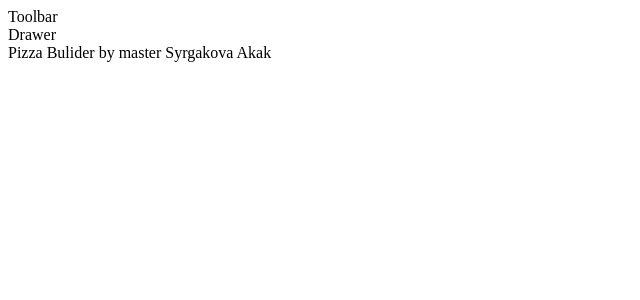
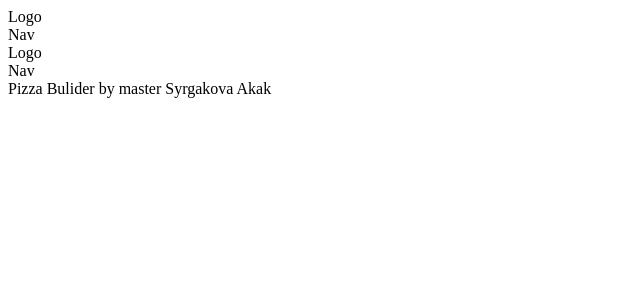
Before and after one commit to akak01/builder, a React (Create React App) app: page / in a window 1280 px wide. Shown: the top 300 px of the page, without its empty margins (0-640 px from the left). Built offline with nearby package versions, Linux system fonts and the light colour scheme.

Commit message:
Added files Logo and Nav

```diff
--- a/src/components/Drawer/Drawer.js
+++ b/src/components/Drawer/Drawer.js
@@ -1,9 +1,12 @@
 import classes from "./Drawer.module.css";
+import Logo from "../Logo/Logo";
+import Nav from "../Nav/Nav";
 
 const Drawer = () => {
     return (
         <div className={classes.Drawer}>
-            Drawer
+            <Logo/>
+            <Nav/>
         </div>
     );
 }
--- /dev/null
+++ b/src/components/Logo/Logo.js
@@ -0,0 +1,11 @@
+import classes from "./Logo.module.css";
+
+const Logo = () => {
+    return (
+        <div className={classes.Logo}>
+            Logo
+        </div>
+    );
+}
+
+export default Logo;
--- /dev/null
+++ b/src/components/Nav/Nav.js
@@ -0,0 +1,11 @@
+import classes from "./Nav.module.css";
+
+const Nav = () => {
+    return (
+        <div className={classes.Nav}>
+            Nav
+        </div>
+    );
+}
+
+export default Nav;
--- a/src/components/Toolbar/Toolbar.js
+++ b/src/components/Toolbar/Toolbar.js
@@ -1,9 +1,12 @@
 import classes from "./Toolbar.module.css";
+import Logo from "../Logo/Logo";
+import Nav from "../Nav/Nav";
 
 const Toolbar = () => {
     return (
         <div className={classes.Toolbar}>
-            Toolbar
+            <Logo/>
+            <Nav/>
         </div>
     );
 }
```
Also changed, not shown: src/components/Logo/Logo.module.css (added), src/components/Nav/Nav.module.css (added).
